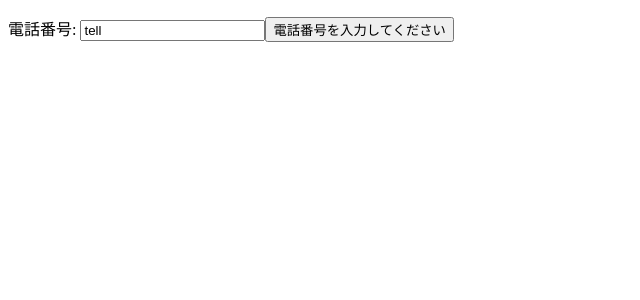
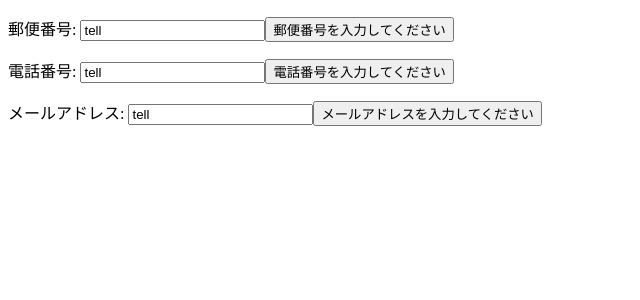
Before and after one commit to s1f102200547/yama, a Flask app: template template/index.html in a window 1280 px wide. Shown: the top 300 px of the page, without its empty margins (0-640 px from the left). Run offline with Flask 2, Linux system fonts and the light colour scheme; the template is opened without the code that fills it, so the values that code supplies are empty.

Commit message:
メアド・郵便番号追加

```diff
--- a/template/index.html
+++ b/template/index.html
@@ -7,8 +7,14 @@
     <body>
 
 
+    <form action="/index.2" method="post"><p><label for="numberofaddress">郵便番号:</label>
+    <input id="numberofaddress" type="text" value="tell"><button type="submit">郵便番号を入力してください</button></p></form>
     <form action="/index.2" method="post"><p><label for="numberoftell">電話番号:</label>
-    <input id="numberofaddress" type="text" value="tell"><button type="submit">電話番号を入力してください</button></p></form>
+        <input id="numberoftell" type="text" value="tell"><button type="submit">電話番号を入力してください</button></p></form>
+        <form action="/index.2" method="post"><p><label for="mail">メールアドレス:</label>
+            <input id="mail" type="text" value="tell"><button type="submit">メールアドレスを入力してください</button></p></form>
+
+
 
 
     </body>
```
